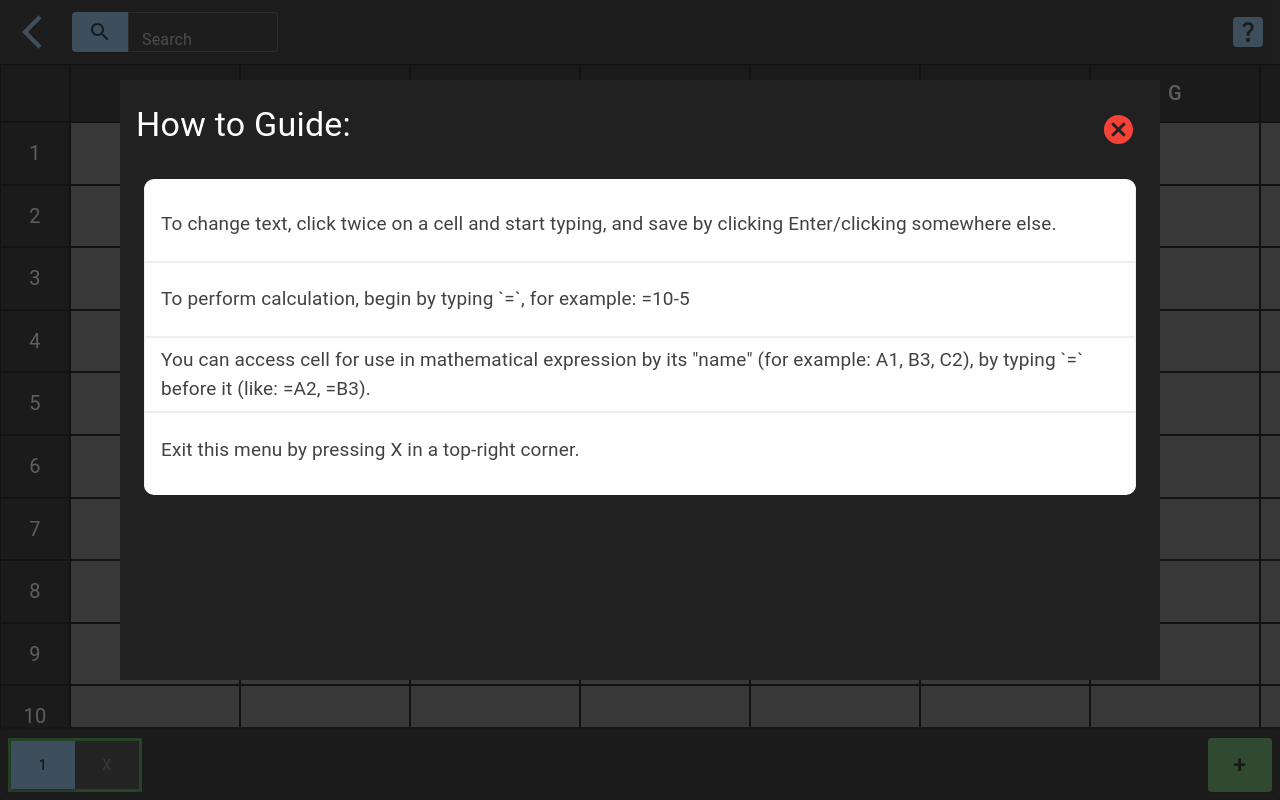
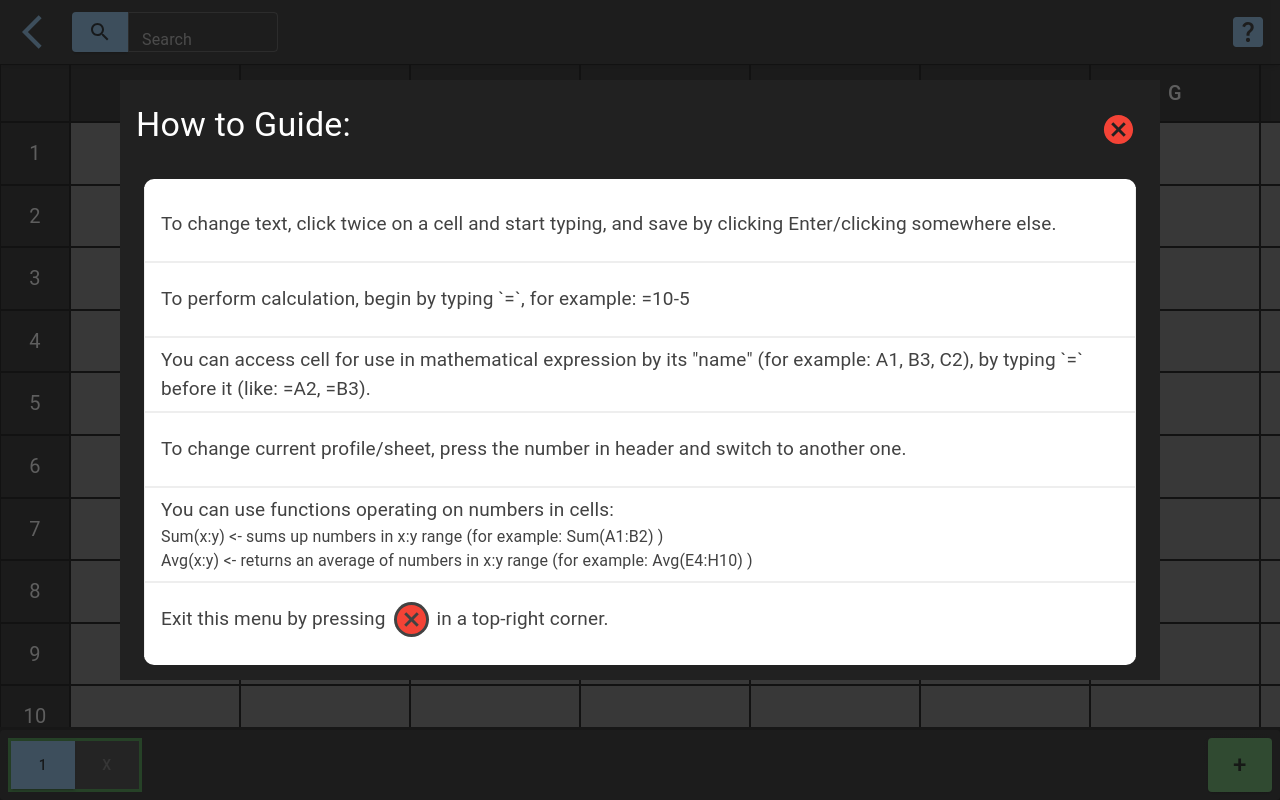
Before and after one commit to k4-100/calc, a React (Vite) app: page /calc/1 in a window 1280 px wide. Both pictures are taken after a click on the button 1248 px from the left and 32 px from the top of the page. Built offline with nearby package versions, Linux system fonts and the light colour scheme.

Commit message:
Added entries to help

```diff
--- a/src/components/Sheet/UtilityBelt/Help.tsx
+++ b/src/components/Sheet/UtilityBelt/Help.tsx
@@ -1,8 +1,8 @@
 // !
 import React from "react";
 import { Box, IconButton, List, ListItem, Typography } from "@mui/material";
-import { grey } from "@mui/material/colors";
-import { Cancel } from "@mui/icons-material";
+import { grey, red } from "@mui/material/colors";
+import { Cancel, LooksOne } from "@mui/icons-material";
 
 interface Props {
     handleXClick: () => void;
@@ -51,7 +51,7 @@ const Help = ({ handleXClick }: Props) => {
                             display: "flex",
                             // alignItems: "center",
                             border: `1px solid ${grey[200]}`,
-              height: "75px",
+                            minHeight: "75px",
                             fontSize: "19px",
                         },
                         "& > *:first-of-type": {
@@ -63,18 +63,53 @@ const Help = ({ handleXClick }: Props) => {
                     }}
                 >
                     <ListItem>
-            To change text, click twice on a cell and start typing, and save by
-            clicking Enter/clicking somewhere else.
+                        To change text, click twice on a cell and start typing,
+                        and save by clicking Enter/clicking somewhere else.
                     </ListItem>
                     <ListItem>
-            To perform calculation, begin by typing `=`, for example: =10-5
+                        To perform calculation, begin by typing `=`, for
+                        example: =10-5
                     </ListItem>
                     <ListItem>
-            You can access cell for use in mathematical expression by its "name"
-            (for example: A1, B3, C2), by typing `=` before it (like: =A2, =B3).
+                        You can access cell for use in mathematical expression
+                        by its "name" (for example: A1, B3, C2), by typing `=`
+                        before it (like: =A2, =B3).
                     </ListItem>
                     <ListItem>
-            Exit this menu by pressing X in a top-right corner.{" "}
+                        To change current profile/sheet, press the number in
+                        header and switch to another one.
+                    </ListItem>
+                    <ListItem
+                        sx={{
+                            display: "flex",
+                            flexDirection: "column",
+                            alignItems: "flex-start",
+                        }}
+                    >
+                        You can use functions operating on numbers in cells:
+                        <Typography>
+                            Sum(x:y) {"<"}- sums up numbers in x:y range (for
+                            example: Sum(A1:B2) )
+                        </Typography>
+                        <Typography>
+                            Avg(x:y) {"<"}- returns an average of numbers in x:y
+                            range (for example: Avg(E4:H10) )
+                        </Typography>
+                    </ListItem>
+                    <ListItem>
+                        Exit this menu by pressing{" "}
+                        <Cancel
+                            fontSize="large"
+                            color="error"
+                            sx={{
+                                mx: 1,
+                                backgroundColor: `${grey[800]}`,
+                                color: `${red[500]}`,
+                                fontSize: "35px",
+                                borderRadius: "100%",
+                            }}
+                        />
+                        in a top-right corner.
                     </ListItem>
                 </List>
             </Box>
```
Lines whose indentation alone changed are shown as unchanged.
